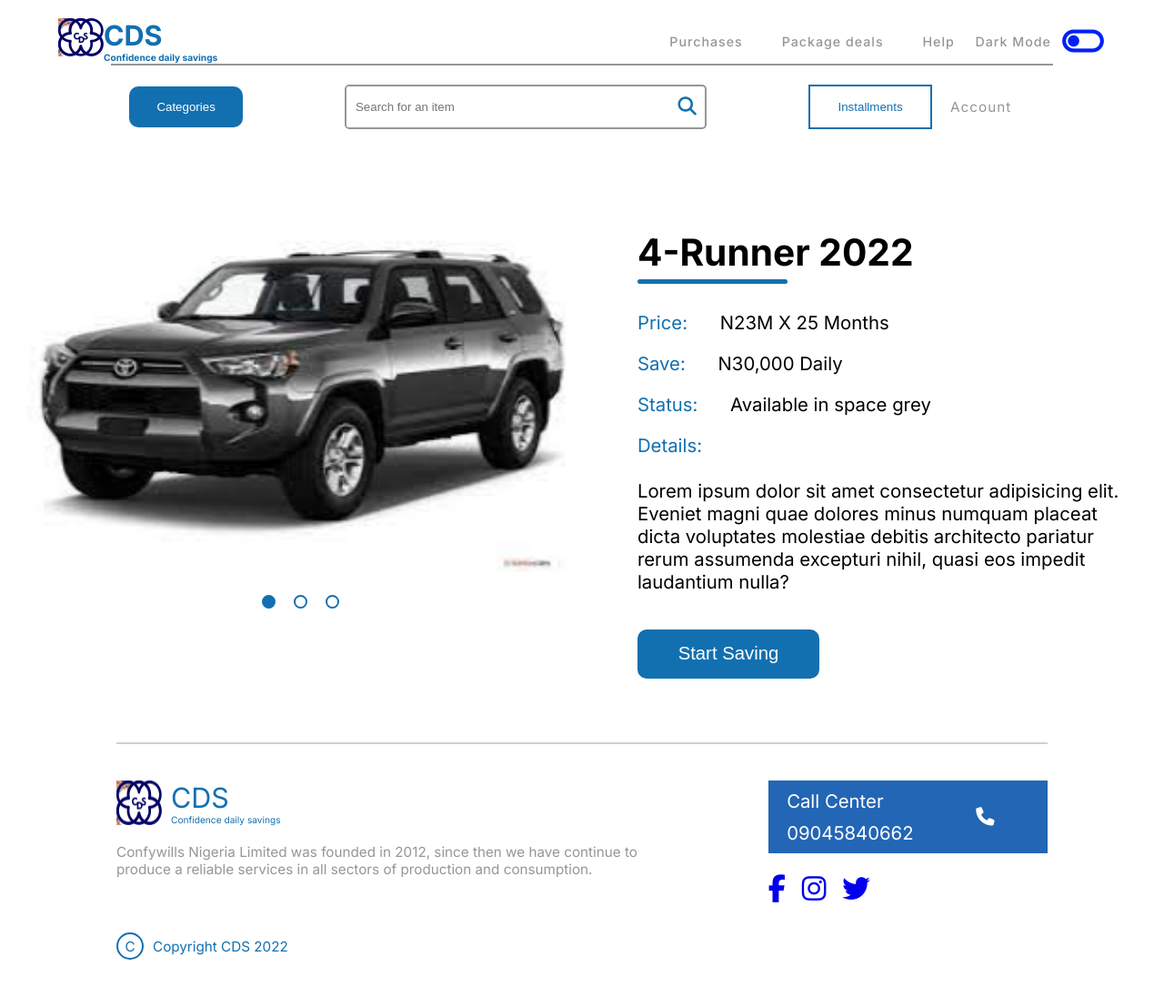
After one commit to FolorunshoAyo/CDS, a PHP site: page /product.html in a window 1280 px wide. The commit adds this page. Shown: the whole page at 91% size. Run offline with PHP 8.4, Linux system fonts and the light colour scheme; some libraries are stand-ins or nearby versions.

Commit message:
Built the products page

```diff
--- a/assets/css/media-queries.css
+++ b/assets/css/media-queries.css
@@ -1,11 +1,36 @@
 /* < 1800px */
 @media only screen and (max-width: 112.5em){
+    .owner-message-container{
+        justify-content: center;
+    }
 
+
+    .owner-message-textbox{
+        margin-right: 100px;
+        align-self: center;
+    }
+}
+
+/* < 1400px */
+@media only screen and (max-width: 87.5em){
+    .product-info{
+        flex: 0 0 45%;
+    }
 }
 
 /* < 1200px */
 @media only screen and (max-width: 75em){
+    .product-section-container{
+        padding: 0 3rem;
+    }
 
+    .product-slider-container{
+        flex: 0 0 500px;
+    }
+
+    .product-slider{
+        width: 500px;
+    }
 }
 
 /* < 1040px */
--- /dev/null
+++ b/assets/css/product.css
@@ -0,0 +1,71 @@
+.product-section{
+    margin: 70px 0;
+}
+
+.product-section-container{
+    padding: 0 3rem;
+    display: flex;
+    justify-content: space-between;
+}
+
+.product-slider-container{
+    flex: 0 0 600px;
+}
+
+.product-slider{
+    width: 600px;
+}
+
+.product-slide-item img{
+    width: 100%;
+    height: 400px;
+}
+
+.product-info{
+    flex: 0 0 50%;
+}
+
+.product-name{
+    font-size: 4rem;
+    padding: 2rem 0;
+    position: relative;
+    margin-bottom: 20px;
+}
+
+.product-name::after{
+    content: "";
+    position: absolute;
+    width: 30%;
+    height: 5px;
+    background-color: var(--primary-color);
+    border-radius: 10px;
+    bottom: 10px;
+    left: 0px;
+}
+
+.product-info-group:not(:last-child){
+    margin-bottom: 20px;
+}
+
+.product-info-group{
+    font-size: 2rem;
+}
+
+.product-label{
+    margin-right: 30px;
+    color: var(--primary-color);
+}
+
+.start-saving-button-container{
+    margin-top: 40px;
+}
+
+.start-saving-button-container button{
+    width: 200px;
+    padding: 1.5rem 3rem;
+    font-size: 2rem;
+    color: var(--white);
+    background-color: var(--primary-color);
+    border: none;
+    border-radius: 10px;
+}
--- a/index.html
+++ b/index.html
@@ -287,7 +287,7 @@
             <div class="available-goods-container">
                 <div class="available-goods-text-box">
                     <h2 class="available-goods-title">Available goods this month</h2>
-                    <p class="avalable-goods-text">According to in-demand purchases, get yours now!</p>
+                    <p class="available-goods-text">According to in-demand purchases, get yours now!</p>
                 </div>
                 <div class="available-goods">
                     <div class="available-good">
--- a/login.html
+++ b/login.html
@@ -35,7 +35,7 @@
                     <h1 class="form-title">Welcome Back</h1>
 
                     <p class="form-text">
-                        Begin spendiing and saving by accessing your account!
+                        Begin spending and saving by accessing your account!
                     </p>
 
                     <div class="form-groupings">
--- /dev/null
+++ b/product.html
@@ -0,0 +1,234 @@
+<!DOCTYPE html>
+<html lang="en">
+  <head>
+    <meta charset="UTF-8" />
+    <meta http-equiv="X-UA-Compatible" content="IE=edge" />
+    <meta name="viewport" content="width=device-width, initial-scale=1.0" />
+    <!-- Custom Fonts (Inter) -->
+    <link rel="stylesheet" href="assets/fonts/fonts.css" />
+    <!-- BASE CSS -->
+    <link rel="stylesheet" href="assets/css/base.css" />
+    <!-- Slick plugin stylesheet -->
+    <link rel="stylesheet" href="assets/css/slick/slick.css" />
+    <!-- CUSTOM SLIDER STYLING -->
+    <link rel="stylesheet" href="assets/css/slider-theme.css" type="text/css" />
+    <!-- CUSTOM CSS (HOME) -->
+    <link rel="stylesheet" href="assets/css/index.css" type="text/css" />
+    <!-- PRODUCT PAGE CSS -->
+    <link rel="stylesheet" href="assets/css/product.css" type="text/css" />
+    <!-- MEDIA QUERIES -->
+    <link rel="stylesheet" href="assets/css/media-queries.css" />
+    <title>Home - Confidence Daily Savings (CDS)</title>
+  </head>
+
+  <body>
+    <header>
+      <div class="top-header">
+        <div class="logo-container">
+          <div class="logo-image-container">
+            <img src="assets/images/logo-small.png" alt="Header Logo" />
+          </div>
+          <div class="logo-text">
+            <span class="title">CDS</span>
+            <span>Confidence daily savings</span>
+          </div>
+        </div>
+
+        <nav class="navigation-menu">
+          <ul class="nav-links">
+            <li class="nav-link-item">
+              <a href="#">Purchases</a>
+            </li>
+            <li class="nav-link-item">
+              <a href="#">Package deals</a>
+            </li>
+            <li class="nav-link-item">
+              <a href="#">Help</a>
+            </li>
+            <li class="nav-link-item">
+              <div class="dark-mode-container">
+                <span>Dark Mode</span>
+                <img src="assets/images/toggle-off.png" alt="toggle-off" />
+              </div>
+            </li>
+          </ul>
+        </nav>
+      </div>
+      <div class="bottom-header">
+        <div class="categories-btn-container">
+          <button>Categories</button>
+        </div>
+        <div class="search-container">
+          <form class="search-box">
+            <input type="text" placeholder="Search for an item" />
+            <button type="submit" class="search-icon-btn">
+              <i class="fa fa-search"></i>
+            </button>
+          </form>
+        </div>
+        <div class="other-links-container">
+          <button class="installment-btn">Installments</button>
+          <a href="#">Account</a>
+        </div>
+      </div>
+    </header>
+    <main>
+      <section class="product-section">
+        <div class="product-section-container">
+          <div class="product-slider-container">
+            <div class="product-slider">
+              <div class="product-slide-item">
+                <img src="assets/images/4-runner.jpg" alt="product 1" />
+              </div>
+              <div class="product-slide-item">
+                <img src="assets/images/4-runner.jpg" alt="product 2" />
+              </div>
+              <div class="product-slide-item">
+                <img src="assets/images/4-runner.jpg" alt="product-3" />
+              </div>
+            </div>
+          </div>
+          <div class="product-info">
+            <h1 class="product-name">4-Runner 2022</h1>
+            <div class="product-info-group">
+              <span class="product-label"> Price: </span>
+              <span class="product-value"> N23M X 25 Months </span>
+            </div>
+            <div class="product-info-group">
+              <span class="product-label"> Save: </span>
+              <span class="product-value"> N30,000 Daily </span>
+            </div>
+            <div class="product-info-group">
+              <span class="product-label"> Status: </span>
+              <span class="product-value"> Available in space grey </span>
+            </div>
+            <div class="product-info-group">
+              <span class="product-label"> Details: </span><br /><br />
+              <span class="product-value">
+                Lorem ipsum dolor sit amet consectetur adipisicing elit. Eveniet
+                magni quae dolores minus numquam placeat dicta voluptates
+                molestiae debitis architecto pariatur rerum assumenda excepturi
+                nihil, quasi eos impedit laudantium nulla?
+              </span>
+            </div>
+            <div class="start-saving-button-container">
+              <button>Start Saving</button>
+            </div>
+          </div>
+        </div>
+      </section>
+    </main>
+    <footer>
+      <div class="footer-container">
+        <div class="footer-row">
+          <div class="footer-group-container">
+            <div class="footer-logo-container">
+              <img src="assets/images/logo-small.png" alt="Footer logo" />
+              <div class="footer-logo-text">
+                <span class="logo-title">CDS</span>
+                <span>Confidence daily savings</span>
+              </div>
+            </div>
+            <p class="footer-message">
+              Confywills Nigeria Limited was founded in 2012, since then we have
+              continue to produce a reliable services in all sectors of
+              production and consumption.
+            </p>
+          </div>
+
+          <div class="footer-group call-container">
+            <div class="call-center-container">
+              <div class="call-center-textbox">
+                <span class="call-center-text">Call Center</span>
+                <a href="tel:09045840662" class="call-center-no">09045840662</a>
+              </div>
+              <div class="tel-icon-container">
+                <i class="fa fa-phone"></i>
+              </div>
+            </div>
+            <ul class="social-media-links">
+              <li>
+                <a href="#">
+                  <i class="fa fa-facebook"></i>
+                </a>
+              </li>
+              <li>
+                <a href="#">
+                  <i class="fa fa-instagram"></i>
+                </a>
+              </li>
+              <li>
+                <a href="#">
+                  <i class="fa fa-twitter"></i>
+                </a>
+              </li>
+            </ul>
+          </div>
+        </div>
+        <div class="copyright-message">
+          <div>C</div>
+          <span>Copyright CDS 2022</span>
+        </div>
+      </div>
+    </footer>
+    <!-- FONT AWESOME JIT SCRIPT-->
+    <script
+      src="https://kit.fontawesome.com/3ae896f9ec.js"
+      crossorigin="anonymous"
+    ></script>
+    <!-- JQUERY SCRIPT -->
+    <script src="assets/js/jquery/jquery-3.6.min.js"></script>
+    <!-- JQUERY MIGRATE SCRIPT (FOR OLDER JQUERY PACKAGES SUPPORT)-->
+    <script src="assets/js/jquery/jquery-migrate-1.4.1.min.js"></script>
+    <script src="assets/js/slick/slick.js"></script>
+    <script>
+      $(function () {
+        // const burgerMenu = $(".burger-menu");
+        // const mobileNav = $(".mobile-menu");
+
+        $(".product-slider").slick({
+          arrows: false,
+          slidesToShow: 1,
+          slidesToScroll: 1,
+          dots: true,
+          infinite: true,
+          speed: 500,
+          fade: true,
+          cssEase: "linear",
+          autoplay: true,
+          autoplaySpeed: 2000,
+        });
+
+        // //CHANGING THE ARROW BUTTONS TO ARROWS
+        // $(".slick-next").html("<i class='fas fa-arrow-right'></i>");
+        // $(".slick-prev").html("<i class='fas fa-arrow-left'></i>");
+
+        //HEADER STICKY FUNCTIONALITY
+        // Jquery handler for displaying sticky header upon scroll.
+        // $(window).on("scroll", () => {
+        //     let header = $("header");
+
+        //     header[0].classList.toggle("sticky", $(window)[0].scrollY > 180);
+        // });
+
+        // Event Handler for Burger Menu Toggle
+        // burgerMenu.on("click", () => {
+        //     burgerMenu.toggleClass("active");
+        //     mobileNav.toggleClass("active");
+        // });
+
+        // SMOOTH SCROLL FUNCTIONALITY
+        // Smooth scroll function declaration for handling smooth document fragmenting.
+        // const smoothScroll = (buttonID, location, duration) => {
+        //     $(buttonID).on("click", (e) => {
+        //         $([document.documentElement, document.body]).animate({
+        //             scrollTop: $(location).offset().top
+        //         }, duration);
+        //     })
+        // };
+
+        // smoothScroll(".collaborate-btn-container button", "#services", 3000)
+      });
+    </script>
+  </body>
+</html>
```
Also changed, not shown: other parts of assets/css/media-queries.css (+41 -0 lines).
